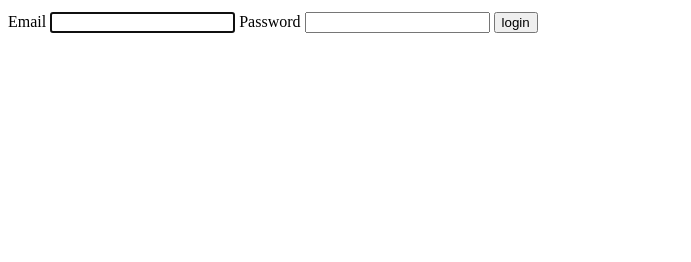
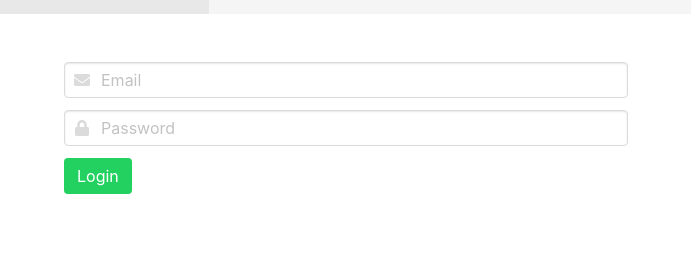
Before and after one commit to YuriiKhomych/social-network-aiohttp, a Python web app: template templates/login.html in a window 1280 px wide. Shown: the part 38-300 px from the top of the page, without its empty margins (0-691 px from the left). Run offline with Jinja, Linux system fonts and the light colour scheme; the template is opened without the code that fills it: most values are stand-ins (such as "Sample title", 1, 10 or a date in 2020); some libraries are stand-ins or nearby versions.

Commit message:
Improve login template

```diff
--- a/templates/login.html
+++ b/templates/login.html
@@ -1,21 +1,35 @@
-<!DOCTYPE html>
-<html lang="en">
-<head>
-    <meta charset="UTF-8">
-    <title>Login</title>
-</head>
-<body>
-<div>
-    <p>{{ last_visit }}</p>
+{% extends "base.html" %}
+
+{% set title = "Login" %}
+
+{% block content %}
+<div class="columns">
+    <div class="column is-6">
+        <form action="{{ url('login') }}" method="post" accept-charset="utf-8" enctype="application/x-www-form-urlencoded">
+            <div class="field">
+                <p class="control has-icons-left has-icons-right">
+                    <input class="input" name="email" type="email" placeholder="Email">
+                    <span class="icon is-small is-left">
+                        <i class="fas fa-envelope"></i>
+                    </span>
+                </p>
+            </div>
+            <div class="field">
+                <p class="control has-icons-left">
+                    <input class="input" name="password" type="password" placeholder="Password">
+                    <span class="icon is-small is-left">
+                        <i class="fas fa-lock"></i>
+                    </span>
+                </p>
+            </div>
+            <div class="field">
+                <p class="control">
+                    <button class="button is-success">
+                        Login
+                    </button>
+                </p>
+            </div>
+        </form>
+    </div>
 </div>
-
-<form action="/login" method="post" accept-charset="utf-8" enctype="application/x-www-form-urlencoded">
-    <label for="email">Email</label>
-    <input id="email" name="email" type="email" value="" autofocus/>
-    <label for="password">Password</label>
-    <input id="password" name="password" type="password" value=""/>
-    <input type="submit" value="login"/>
-</form>
-
-</body>
-</html>
+{% endblock %}
```
